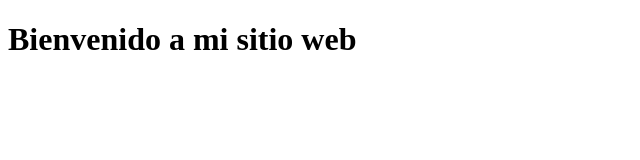
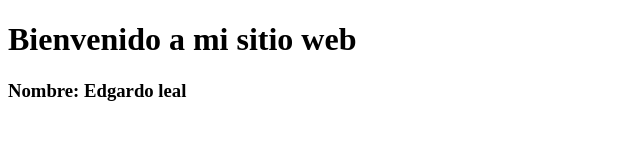
Before and after one commit to lealedgardo/edgardoleal-1391, a plain HTML site: page index.html in a window 1280 px wide. Shown: the whole page, without its empty margins (0-640 px from the left). Drawn offline with Linux system fonts and the light colour scheme.

Commit message:
Update index.html

```diff
--- a/index.html
+++ b/index.html
@@ -10,6 +10,8 @@
     <h1>
         Bienvenido a mi sitio web
     </h1>
-
+<h3>
+    Nombre: Edgardo leal
+</h3>
 </body>
 </html>
```
